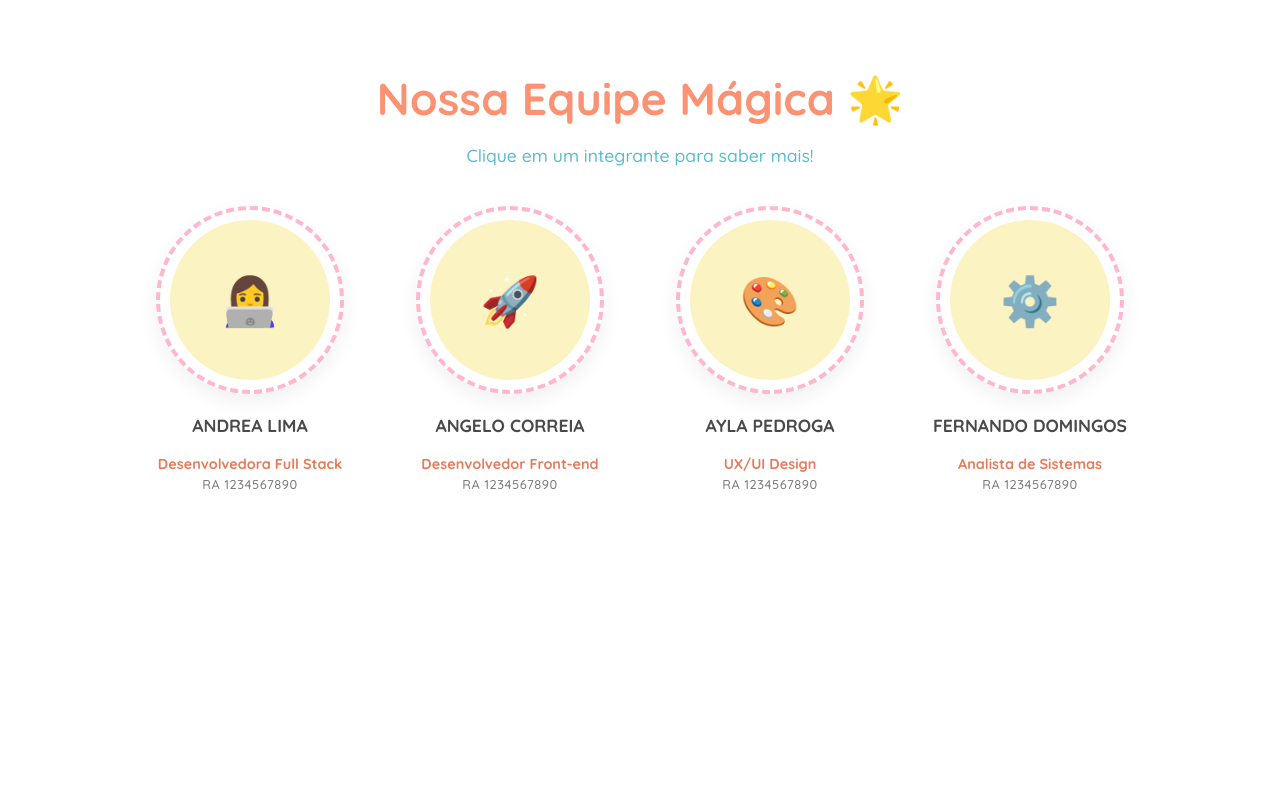
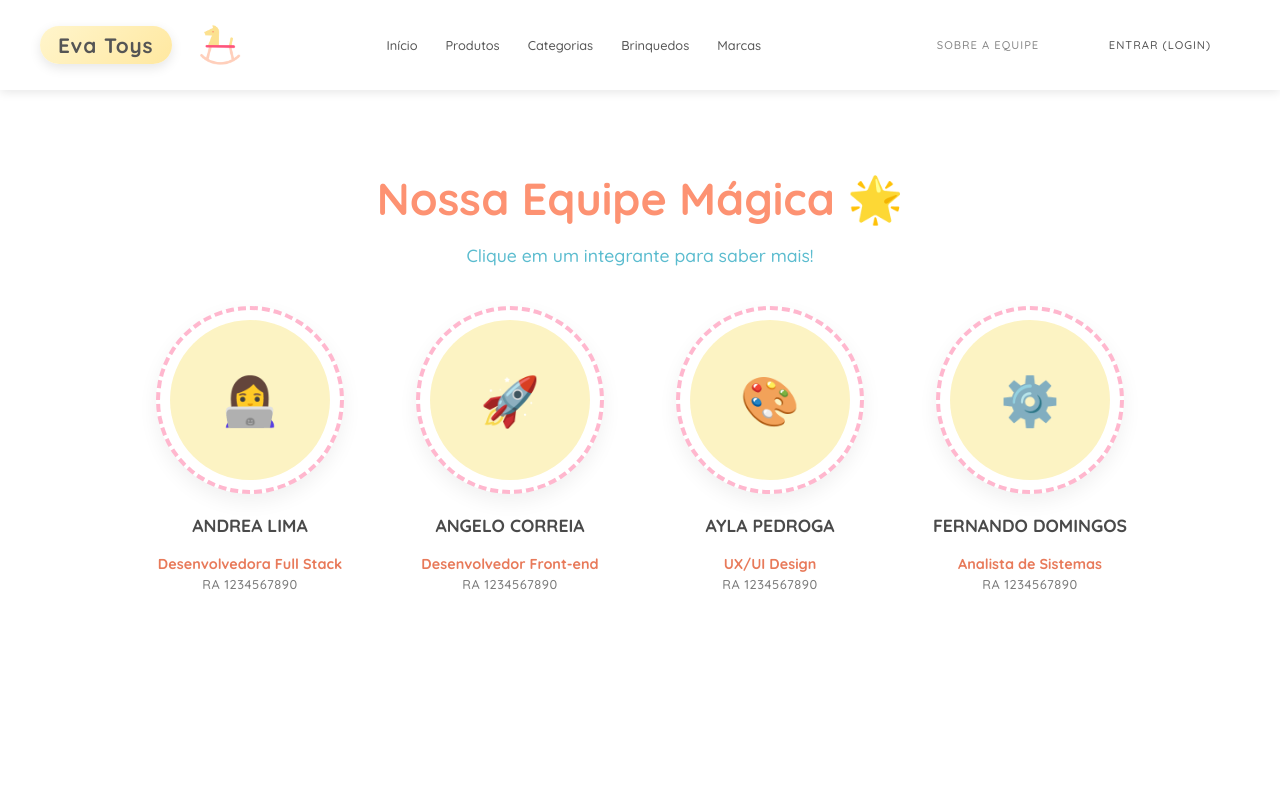
Before and after one commit to AndreaLimaDeMoraes/LojaDeBrinquedos, a React (Vite) app in the folder frontEnd/: page /sobre in a window 1280 px wide. Shown: the top 800 px of the page. Built offline with nearby package versions, Linux system fonts and the light colour scheme.

Commit message:
Menu e Footer inserido na seção equipe

```diff
--- a/frontEnd/src/components/Footer.jsx
+++ b/frontEnd/src/components/Footer.jsx
@@ -22,7 +22,7 @@ const Footer = () => {
 		<div>
 		  <h4>Institucional</h4>
 		  <a href="#team-section" style={{ display: 'block', color: 'white', textDecoration: 'none', marginBottom: '0.5rem' }}>Sobre nós</a>
-		  <a href="#Sobre" style={{ display: 'block', color: 'white', textDecoration: 'none', marginBottom: '0.5rem' }}>Nossa equipe</a>
+		  <a href="/sobre" style={{ display: 'block', color: 'white', textDecoration: 'none', marginBottom: '0.5rem' }}>Nossa equipe</a>
 		</div>
 
 		<div>
--- a/frontEnd/src/pages/Sobre/Sobre.css
+++ b/frontEnd/src/pages/Sobre/Sobre.css
@@ -3,6 +3,8 @@
   background-color: #ffffff;
   min-height: 100vh;
   text-align: center;
+   margin-top: 100px;  /* Aumenta a distância do topo */
+  padding-top: 20px;
 }
 
 .sobre-header h1 {
--- a/frontEnd/src/pages/Sobre/Sobre.jsx
+++ b/frontEnd/src/pages/Sobre/Sobre.jsx
@@ -1,7 +1,11 @@
 import React, { useState } from 'react';
+import { useNavigate } from 'react-router-dom';
+import Footer from '../../components/Footer';
 import './Sobre.css';
 
 const Sobre = () => {
+  const navigate = useNavigate();
+  const isAuthenticated = !!localStorage.getItem('token');
   const [membroSelecionado, setMembroSelecionado] = useState(null);
 
   const equipe = [
@@ -44,6 +48,47 @@ const Sobre = () => {
   ];
 
   return (
+    <div id="inicio" className="home-container">
+      {/* HEADER */}
+      <header className="home-header">
+        <div className="logo" onClick={() => navigate('/')}>
+          <div className="logo-capsula">
+            <h1 className="home-title">Eva Toys</h1>
+          </div>
+          <img src="/rocking-horse.png" className="logo-icon" style={{ width: '40px', height: '40px', marginLeft: '20px' }} alt="logo" />
+        </div>
+
+        <nav className="header-nav">
+          <span onClick={() => navigate('/')}>Início</span>
+          <span onClick={() => navigate('/produtos')}>Produtos</span>
+          <span onClick={() => navigate('/categorias')}>Categorias</span>
+          <span onClick={() => navigate('/brinquedos')}>Brinquedos</span>
+          <span onClick={() => navigate('/marcas')}>Marcas</span>
+        </nav>
+
+        <div className="home-actions">
+          <button onClick={() => navigate('/sobre')} className="btn-action" style={{ backgroundColor: '#888', color: '#888' }}>
+            Sobre a Equipe
+          </button>
+
+          {isAuthenticated ? (
+            <>
+              <button onClick={() => navigate('/admin')} className="btn-action btn-admin">
+                Painel Admin
+              </button>
+              <button onClick={() => { localStorage.removeItem('token'); window.location.reload(); }} className="btn-action btn-del">
+                Sair
+              </button>
+            </>
+          ) : (
+            <button onClick={() => navigate('/login')} className="btn-action btn-add">
+              Entrar (Login)
+            </button>
+          )}
+        </div>
+      </header>
+
+      {/* CONTEÚDO DA PÁGINA SOBRE */}
       <div className="sobre-container">
         <div className="sobre-header">
           <h1>Nossa Equipe Mágica 🌟</h1>
@@ -96,6 +141,10 @@ const Sobre = () => {
           </div>
         )}
       </div>
+
+      {/* FOOTER */}
+      <Footer />
+    </div>
   );
 };
 
```
Lines whose indentation alone changed are shown as unchanged.
